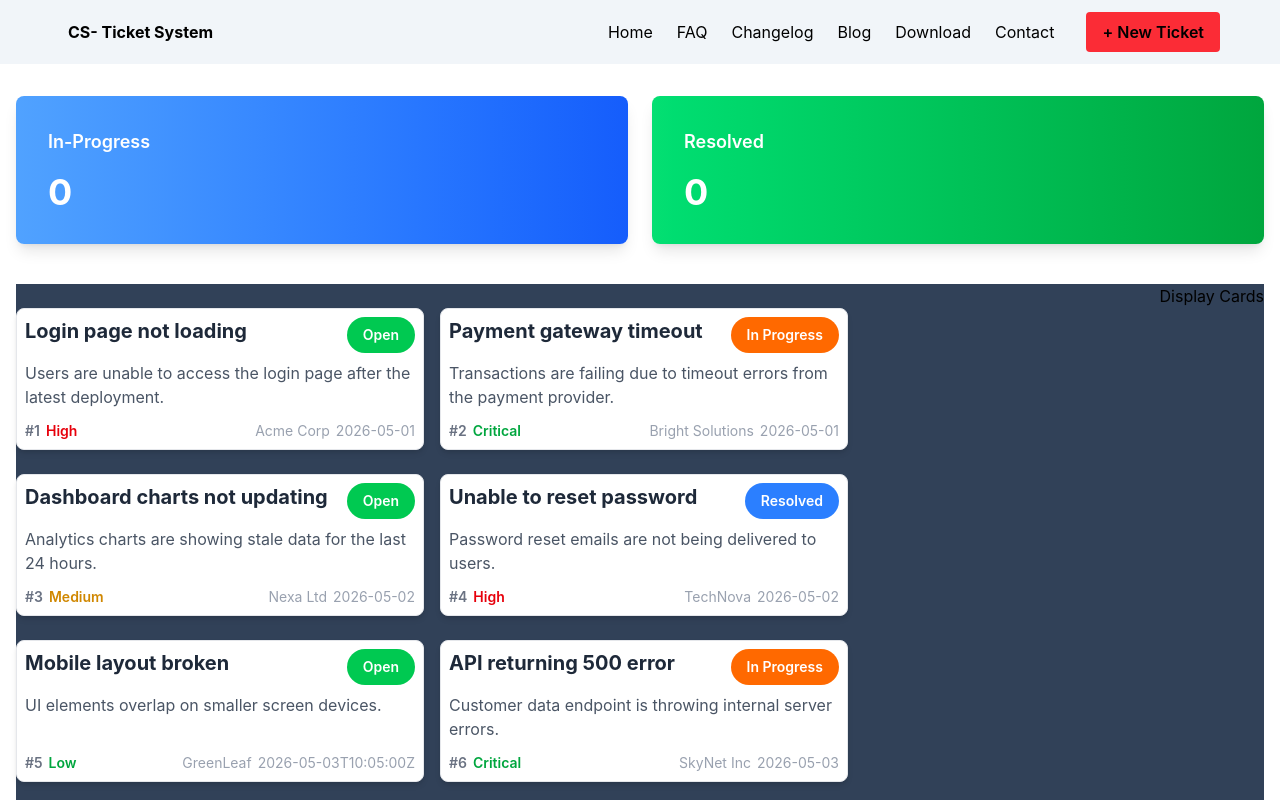
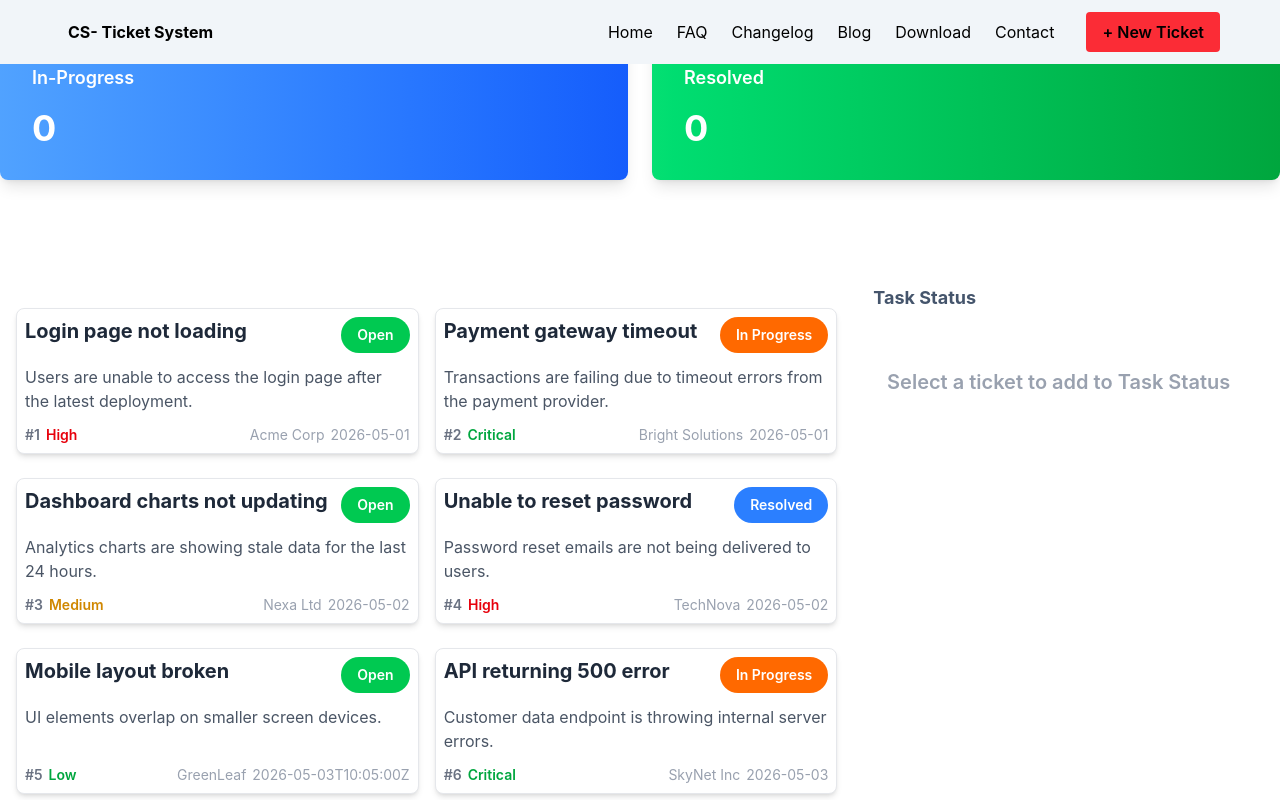
Before and after one commit to MirajMalik/Customer-Support-Zone, a React (Vite) app: page / in a window 1280 px wide. Shown: the top 800 px of the page. Built offline with nearby package versions, Linux system fonts and the light colour scheme.

Commit message:
feat: selcted tickets shown incards

```diff
--- a/src/App.jsx
+++ b/src/App.jsx
@@ -16,9 +16,9 @@ function App() {
   return (
     <div className='min-h-screen'>
       <Navbar/>
+      <CounterCard />
 
       <div className="max-w-7xl mx-auto px-4 pt-16">
-        <CounterCard />
         <Suspense fallback = {<span className=" flex items-center justify-center mx-auto">Loading..</span>}>
           <Tickets ticketsPromise = {ticketsPromise}/>
         </Suspense>
--- /dev/null
+++ b/src/components/Task-Status/TaskStatus.jsx
@@ -0,0 +1,17 @@
+const TaskStatus = ({ selectedTicket }) => {
+    return (
+        <div className="bg-white text-black rounded-2xl p-6 m-4 shadow-lg">
+            <div className="space-y-4">
+                <div>
+                    <h3 className="text-xl font-semibold">
+                        {selectedTicket.title}
+                    </h3>
+                    <button className="bg-green-400 hover:bg-green-500 rounded-xl w-full py-2 mt-4 shadow-md text-white font-semibold transition-all duration-200">Complete</button>
+                </div>
+            </div>
+        </div>
+    );
+}
+
+
+export default TaskStatus;
--- a/src/components/Tickets/Tickets.jsx
+++ b/src/components/Tickets/Tickets.jsx
@@ -1,24 +1,46 @@
 // import React from 'react'
-import { use } from "react";
+import { use, useState } from "react";
 import TicketsCard from "./TicketsCard";
+import TaskStatus from "../Task-Status/TaskStatus";
 
 const Tickets = ({ ticketsPromise}) => {
     const ticketsData = use(ticketsPromise);
+    const [selectedTickets, setSelectedTickets] = useState([]);
+
+    // console.log(selectedTickets);
+
     return (
-        <div className="flex justify-between gap-4 w-full mt-2 bg-slate-700">
+        <div className="flex  gap-4 w-full mt-2">
            <div className="grid grid-cols-2 gap-4 mt-6 w-2/3">
-                {ticketsData.length > 0 ? (
+            {ticketsData.length > 0 ? (
                 ticketsData.map((ticket) => (
-                    <TicketsCard key={ticket.id} ticket = {ticket} />
+                    <TicketsCard
+                        key = {ticket.id}
+                        ticket = {ticket}
+                        setSelectedTicket = {setSelectedTickets}
+                    />
                 ))
         ) : (   <div className="col-span-full flex items-center justify-center py-12">
-                    <p className="text-xl font-semibold text-gray-400">🔍 No tickets found</p>
+                    <p className="text-xl font-semibold text-gray-400">No Tickets found</p>
                 </div>
             )}
            </div>
 
-           <div>
-                <h2>Display Cards</h2>
+
+
+            <div className="w-1/3">
+            <h2 className="font-bold text-left mb-2 text-slate-600 pl-5 text-lg">Task Status</h2>
+            {selectedTickets.length > 0 ? (
+                selectedTickets.map((ticket) => (
+                    <TaskStatus
+                        key = {ticket.id}
+                        selectedTicket = {ticket}
+                    />
+                ))
+        ) : (   <div className="col-span-full flex items-center justify-center py-12">
+                    <p className="text-xl font-semibold text-gray-400">Select a ticket to add to Task Status</p>
+                </div>
+            )}
             </div>
         </div>
     )
--- a/src/components/Tickets/TicketsCard.jsx
+++ b/src/components/Tickets/TicketsCard.jsx
@@ -1,9 +1,12 @@
 
 
-const TicketsCard = ({ticket}) => {
+const TicketsCard = ({ticket, setSelectedTicket}) => {
     return (
-        <div className="bg-white flex flex-col border border-gray-200 rounded-lg shadow-md p-2 mb-2">
-            <div className="flex justify-between items-start mb-2">
+        <div
+            key = {ticket.id}
+            onClick = {() => setSelectedTicket(prev => [...prev, ticket])}
+            className="bg-white flex flex-col border border-gray-200 rounded-lg shadow-md p-2 mb-2">
+            <div className="flex justify-between items-start mb-3">
                 <h3 className="text-xl font-bold text-gray-800">{ticket.title}</h3>
                 <button className={`text-white px-4 py-2 rounded-full font-semibold text-sm ${
                     ticket.status === 'Open' ? 'bg-green-500 hover:bg-green-600' :
```
